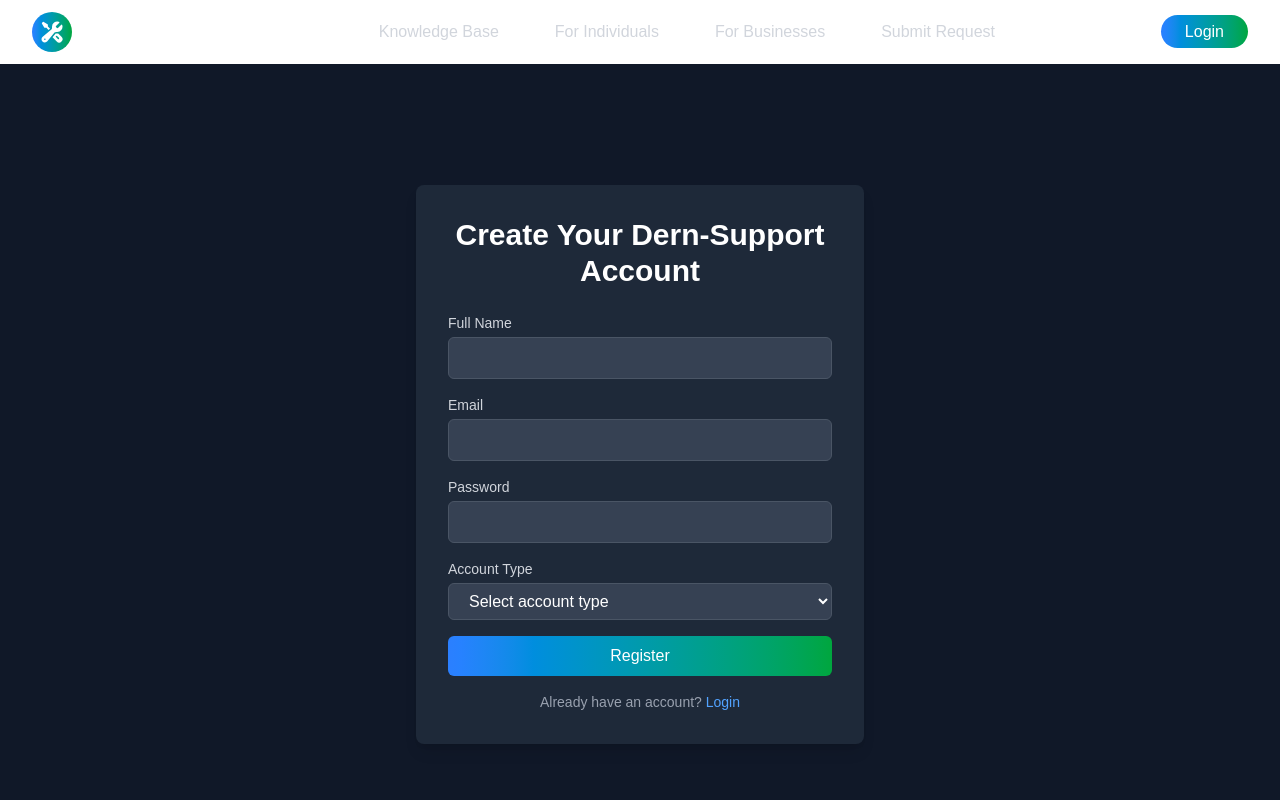
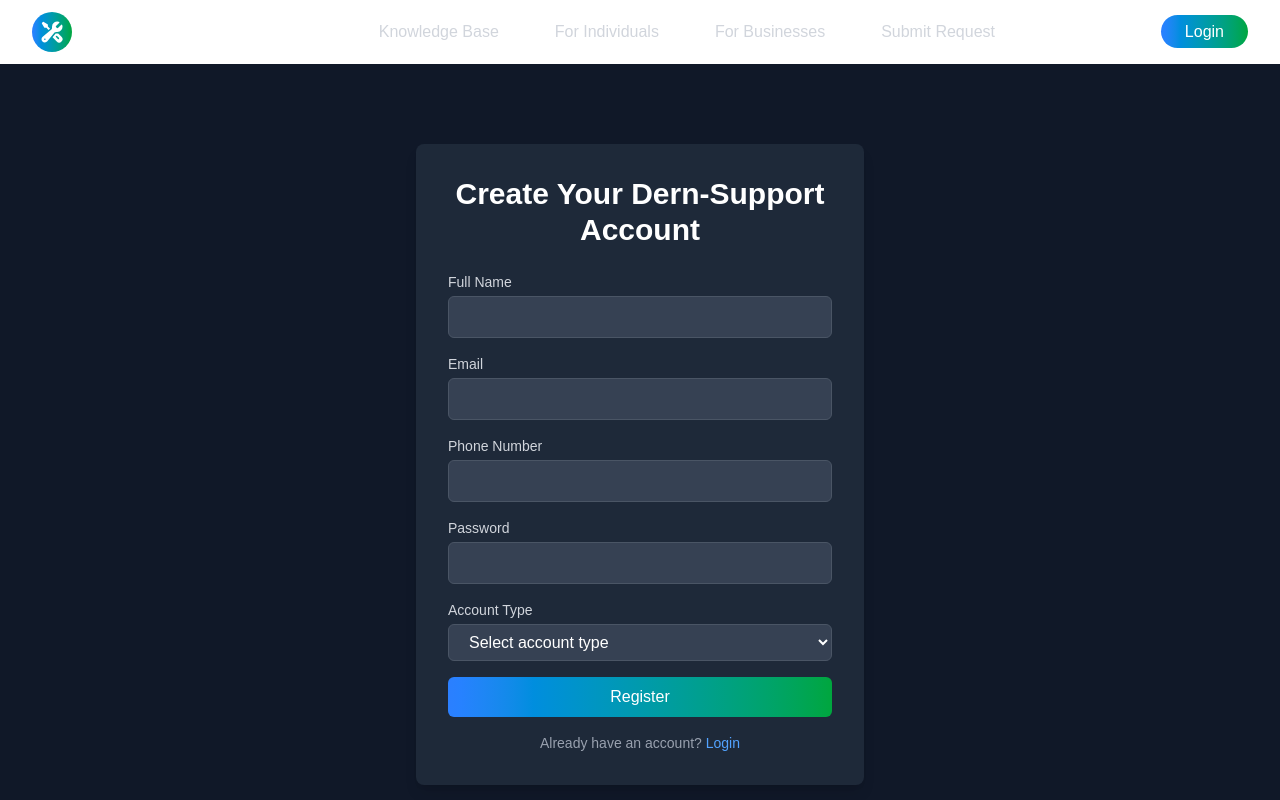
Before and after one commit to Khurshedjan04/TechSupportApp, a Next.js app: page /register in a window 1280 px wide. Shown: the top 800 px of the page. Built offline with nearby package versions, Linux system fonts and the light colour scheme.

Commit message:
minor bugs fixed

```diff
--- a/app/register/page.jsx
+++ b/app/register/page.jsx
@@ -24,7 +24,7 @@
     setSuccess("");
     try {
       const res = await fetch(
-        " https://techsupport-backend.onrender.com/api/users/register",
+        "https://techsupport-backend.onrender.com/api/users/register",
         {
           method: "POST",
           headers: { "Content-Type": "application/json" },
@@ -94,6 +94,20 @@
           </div>
 
           <div>
+            <label htmlFor="email" className="block text-sm text-gray-300">
+              Phone Number
+            </label>
+            <input
+              id="number"
+              name="number"
+              type="text"
+              required
+              value={formData.number}
+              onChange={handleChange}
+              className="mt-1 block w-full px-4 py-2 bg-gray-700 text-white rounded-md border border-gray-600 focus:outline-none focus:ring-2 focus:ring-blue-500"
+            />
+          </div>
+          <div>
             <label htmlFor="password" className="block text-sm text-gray-300">
               Password
             </label>
--- a/app/support/Support.jsx
+++ b/app/support/Support.jsx
@@ -69,7 +69,7 @@
     console.log(formData);
 
     try {
-      const res = await fetch("https://techsupport-backend.onrender.com/api/supportRequests", {
+      const res = await fetch("http://localhost:5000/api/supportRequests", {
         method: "POST",
         headers: {
           "Content-Type": "application/json",
@@ -105,7 +105,7 @@
     setQuoteData({ ...quoteData, budget: quoteBudget.total });
     try {
       const res = await fetch(
-        "https://techsupport-backend.onrender.com/api/quoteRequests",
+        "http://localhost:5000/api/quoteRequests",
         {
           method: "POST",
           headers: {
@@ -141,7 +141,7 @@
 
   const fetchRequests = async () => {
     try {
-      const res = await fetch(" https://techsupport-backend.onrender.com/api/supportRequests", {
+      const res = await fetch(" http://localhost:5000/api/supportRequests", {
         headers: {
           Authorization: `Bearer ${token}`,
         },
@@ -155,14 +155,13 @@
 
   const fetchQuotes = async () => {
     try {
-      const res = await fetch(" https://techsupport-backend.onrender.com/api/quoteRequests", {
+      const res = await fetch(" http://localhost:5000/api/quoteRequests", {
         headers: {
           Authorization: `Bearer ${token}`,
         },
       });
       const data = await res.json();
       setClientQuotes(data);
-      console.log(data);
 
     } catch (error) {
       console.error("Error fetching client requests:", error);
```
